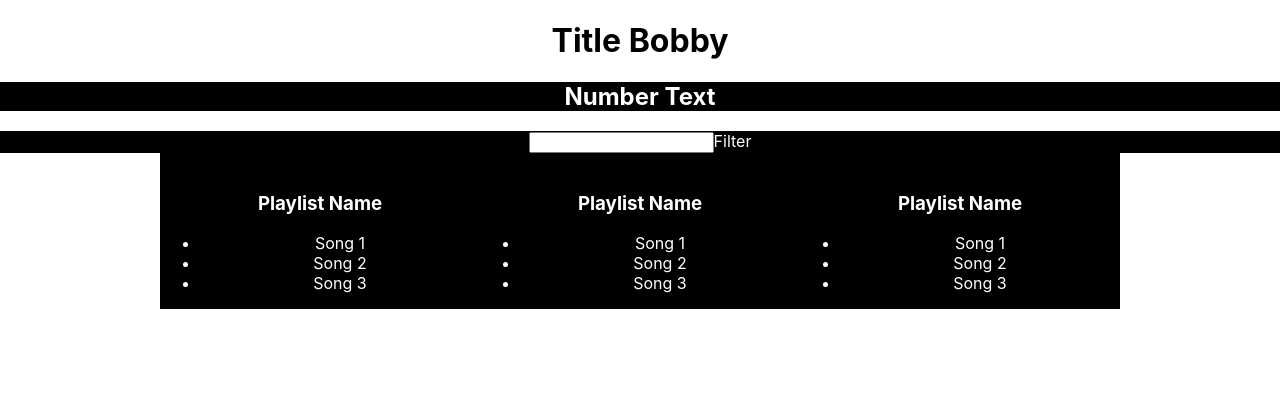
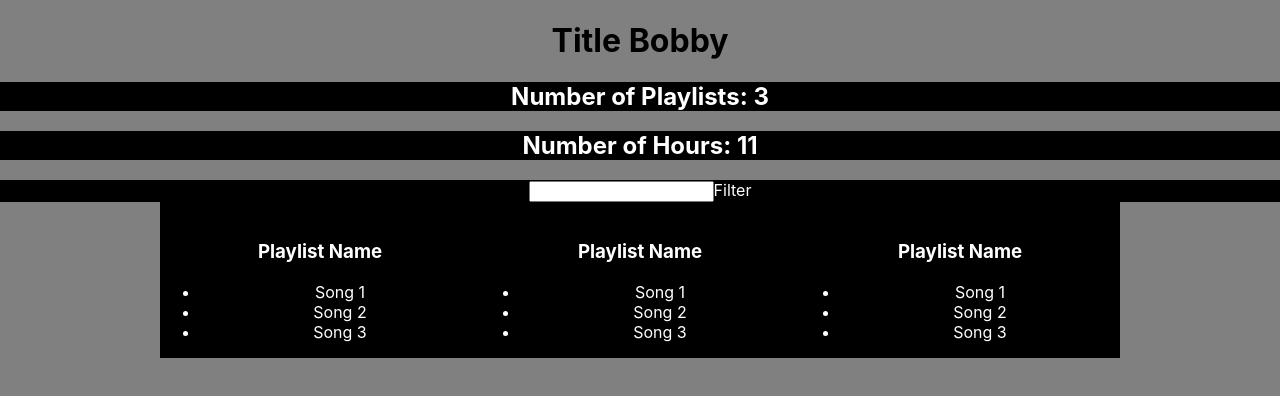
Before and after one commit to byuno/spotify-react-ex, a React (Create React App) app in the folder web-playlist-player/: page / in a window 1280 px wide. Shown: the top 396 px of the page. Built offline with nearby package versions, Linux system fonts and the light colour scheme.

Commit message:
add number of playlists and hoursfeature

```diff
--- a/web-playlist-player/src/App.css
+++ b/web-playlist-player/src/App.css
@@ -1,3 +1,6 @@
+body{
+  background-color: grey
+}
 .App {
   text-align: center;
 }
--- a/web-playlist-player/src/App.js
+++ b/web-playlist-player/src/App.js
@@ -1,14 +1,54 @@
-import React, {Component} from 'react';
+import React, {useState} from 'react';
 import './App.css';
+
 let defaultStyle = {
   color: '#fff',
   background: '#000'
 }
+
+let fakeServerData = {
+    user : { name: "Bobby"},
+    playlists: [
+      {
+        name: 'My Favorites',
+        songs: [
+          {name: 'Ma Bagnole', duration: 123} ,
+          {name: 'She is Beautiful', duration: 300},
+          {name: 'Glass Onion', duration: 400}
+        ]
+      },
+      {
+        name: 'Road Trip!',
+        songs: [
+          {name: 'Chrome', duration: 400},
+          {name: 'Edge', duration: 432},
+          {name: 'FireFox', duration: 500}
+        ]
+      },
+      {
+        name: 'Playlist 3',
+        songs: [
+          {name: 'Chanson', duration: 1234},
+          {name: 'Song', duration: 543},
+          {name: 'Songu', duration: 654}
+        ]
+      }
+    ]
+  };
+
 // create a component folder for Aggregate, [add other components to this list]
-function Aggregate(){
+function PlaylistCounter(props){
   return (
     <div style={defaultStyle} >
-      <h2>Number Text</h2>
+      <h2> Number of Playlists: {props.count}  </h2>
+    </div>
+  );
+}
+
+function HoursCoutner(props){
+  return (
+    <div style={defaultStyle} >
+      <h2> Number of Hours: {props.time}</h2>
     </div>
   );
 }
@@ -35,13 +75,26 @@ function Playlist(){
   );
 }
 
+
 export default function App() {
+
+  let numPlaylists = fakeServerData.playlists.length;
+
+  let allSongs = fakeServerData.playlists.reduce((songs, eachPlaylist) => {
+    return songs.concat(eachPlaylist.songs)
+  },[])
+
+  let totalDuration = allSongs.reduce((sum, eachSong) => {
+    return Math.round(((sum + eachSong.duration)/60))
+  }, 0)
+
   return (
     <div className="App">
       <h1>
-        Title Bobby
+        Title {fakeServerData.user.name}
       </h1>
-      <Aggregate> </Aggregate>
+      <PlaylistCounter count={numPlaylists}> </PlaylistCounter>
+      <HoursCoutner time={totalDuration}> </HoursCoutner>
       <Filter></Filter>
       <Playlist></Playlist>
       <Playlist></Playlist>
```
